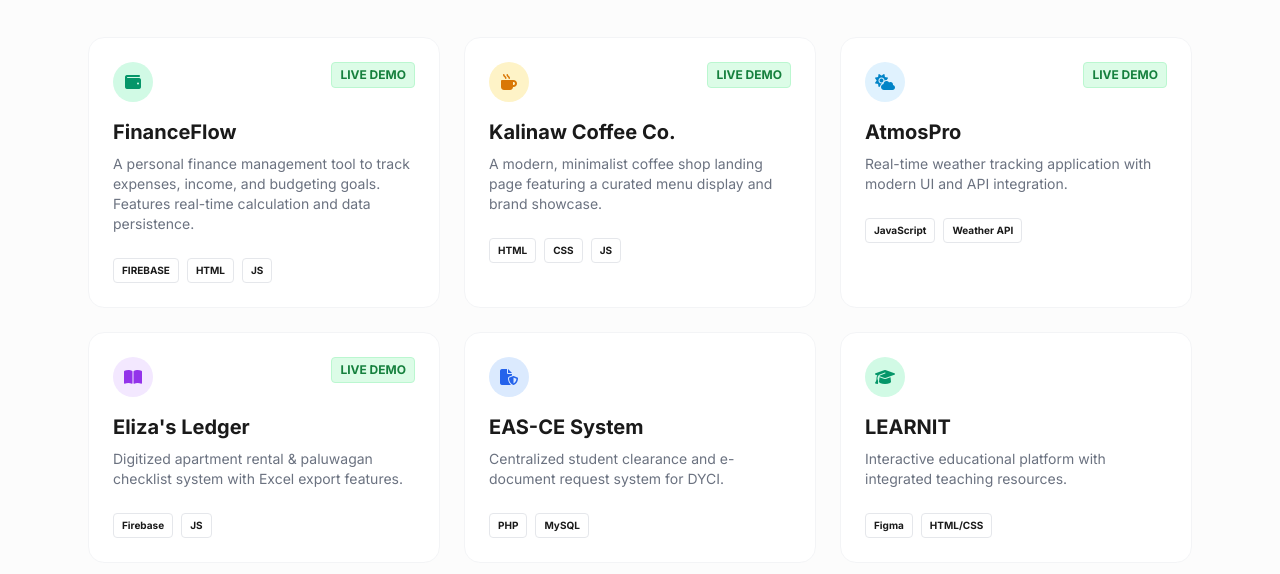
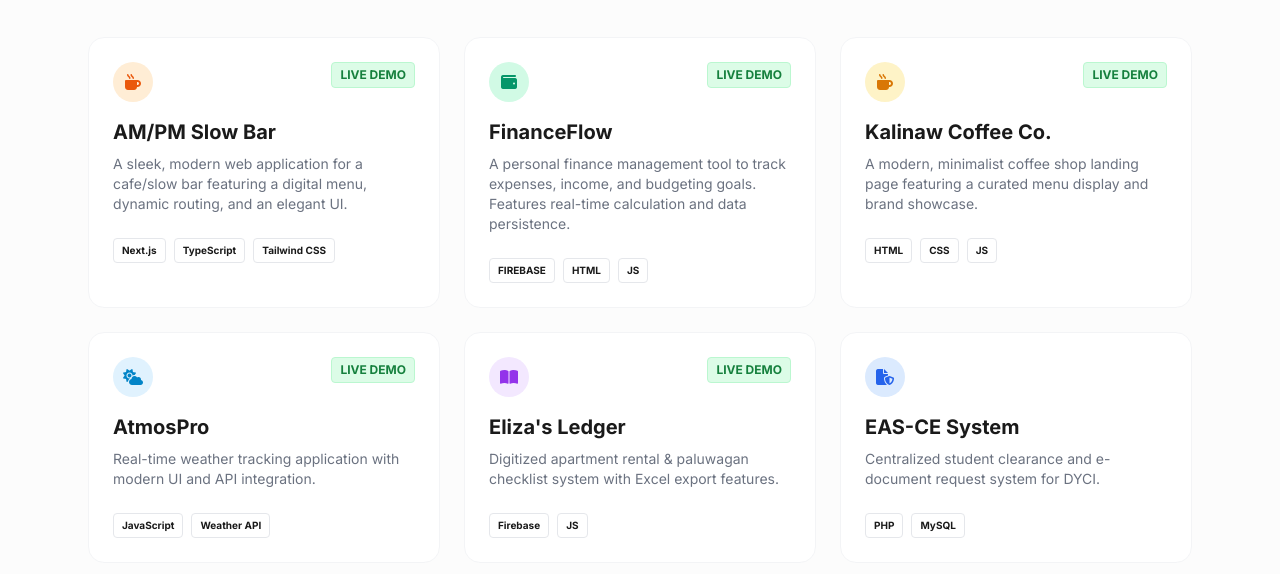
Before and after one commit to dvcode-markjames/markjamesrogelio, a website: page projects.html in a window 1280 px wide. Shown: the part 226-800 px from the top of the page. Drawn offline with Linux system fonts and the light colour scheme.

Commit message:
Update: add am/pm slow bar to my portfolio

```diff
--- a/projects.html
+++ b/projects.html
@@ -72,6 +72,25 @@
 
     <main class="max-w-6xl mx-auto px-6 pb-20">
         <div class="grid grid-cols-1 md:grid-cols-2 lg:grid-cols-3 gap-6">
+            <div class="p-6 rounded-2xl bg-white dark:bg-zinc-900 hover:bg-orange-50 dark:hover:bg-orange-950/20 transition border border-gray-100 dark:border-zinc-800 hover:border-orange-100 dark:hover:border-orange-900 group cursor-pointer">
+                <div class="flex justify-between items-start mb-4">
+                    <div class="w-10 h-10 rounded-full bg-orange-100 dark:bg-orange-900/30 flex items-center justify-center text-orange-600 dark:text-orange-400">
+                        <i class="fa-solid fa-mug-hot"></i>
+                    </div>
+                    <div class="flex gap-2">
+                        <a href="https://ampm-slowbar.vercel.app/" target="_blank" class="text-xs font-bold bg-green-100 text-green-700 px-2 py-1 rounded border border-green-200 hover:bg-green-200 transition">LIVE DEMO</a>
+                    </div>
+                </div>
+                <h3 class="text-xl font-bold mb-2 group-hover:text-orange-600 dark:group-hover:text-orange-500 transition">AM/PM Slow Bar</h3>
+                <p class="text-sm text-gray-500 dark:text-zinc-400 mb-6 min-h-[40px] group-hover:text-orange-800/70 dark:group-hover:text-orange-300/70 transition">
+                    A sleek, modern web application for a cafe/slow bar featuring a digital menu, dynamic routing, and an elegant UI.
+                </p>
+                <div class="flex flex-wrap gap-2">
+                    <span class="text-[10px] font-bold border border-gray-200 dark:border-zinc-700 px-2 py-1 rounded group-hover:border-orange-200 group-hover:bg-white group-hover:text-orange-700 transition">Next.js</span>
+                    <span class="text-[10px] font-bold border border-gray-200 dark:border-zinc-700 px-2 py-1 rounded group-hover:border-orange-200 group-hover:bg-white group-hover:text-orange-700 transition">TypeScript</span>
+                    <span class="text-[10px] font-bold border border-gray-200 dark:border-zinc-700 px-2 py-1 rounded group-hover:border-orange-200 group-hover:bg-white group-hover:text-orange-700 transition">Tailwind CSS</span>
+                </div>
+            </div>
 
             <div class="p-6 rounded-2xl bg-white dark:bg-zinc-900 hover:bg-purple-50 dark:hover:bg-purple-900/20 transition border border-gray-100 dark:border-zinc-800 hover:border-purple-100 dark:hover:border-purple-900 group cursor-pointer">
                 <div class="flex justify-between items-start mb-4">
```
Also changed, not shown: index.html (+11 -1 lines), assets/css/output.css.
